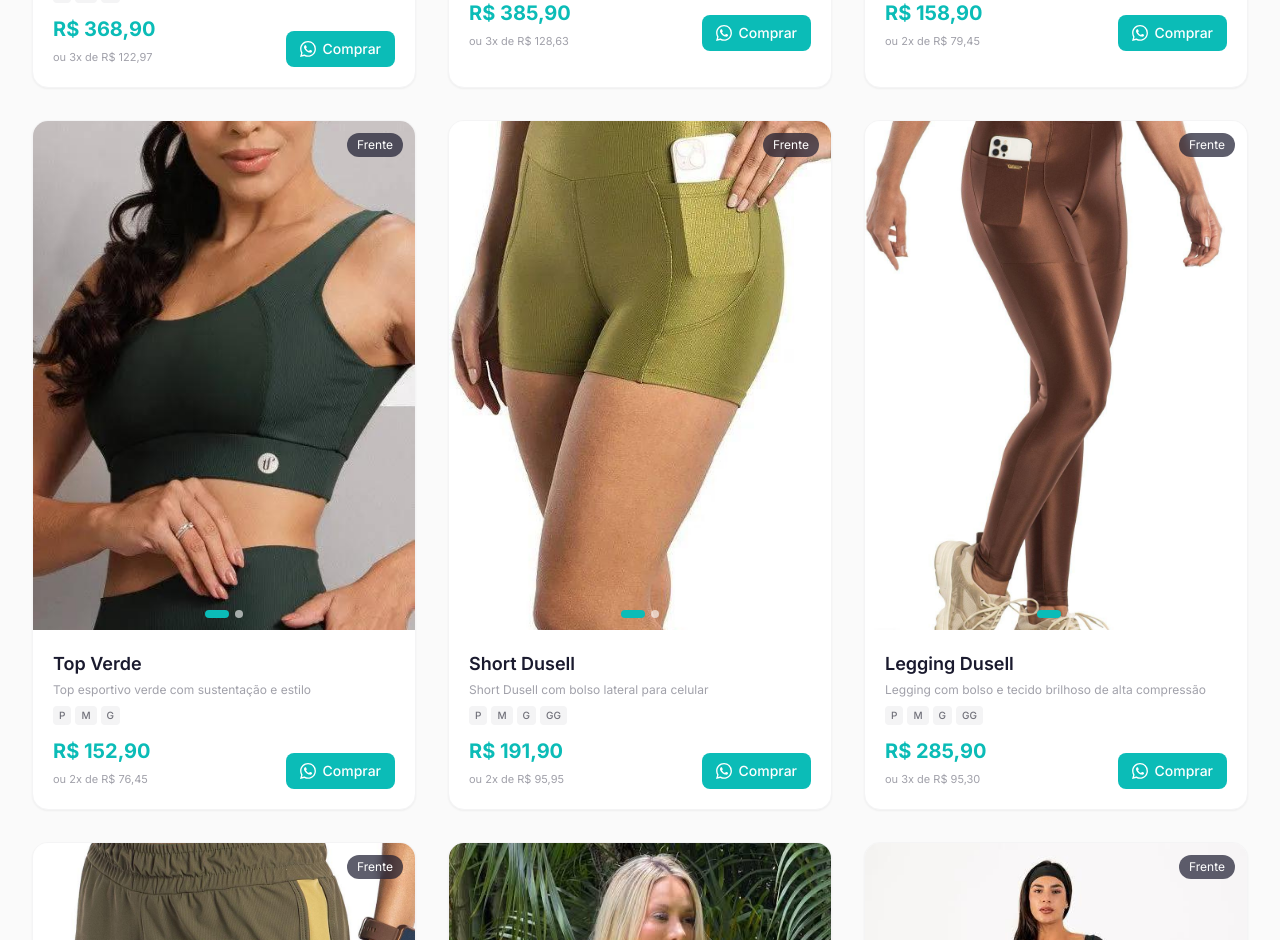
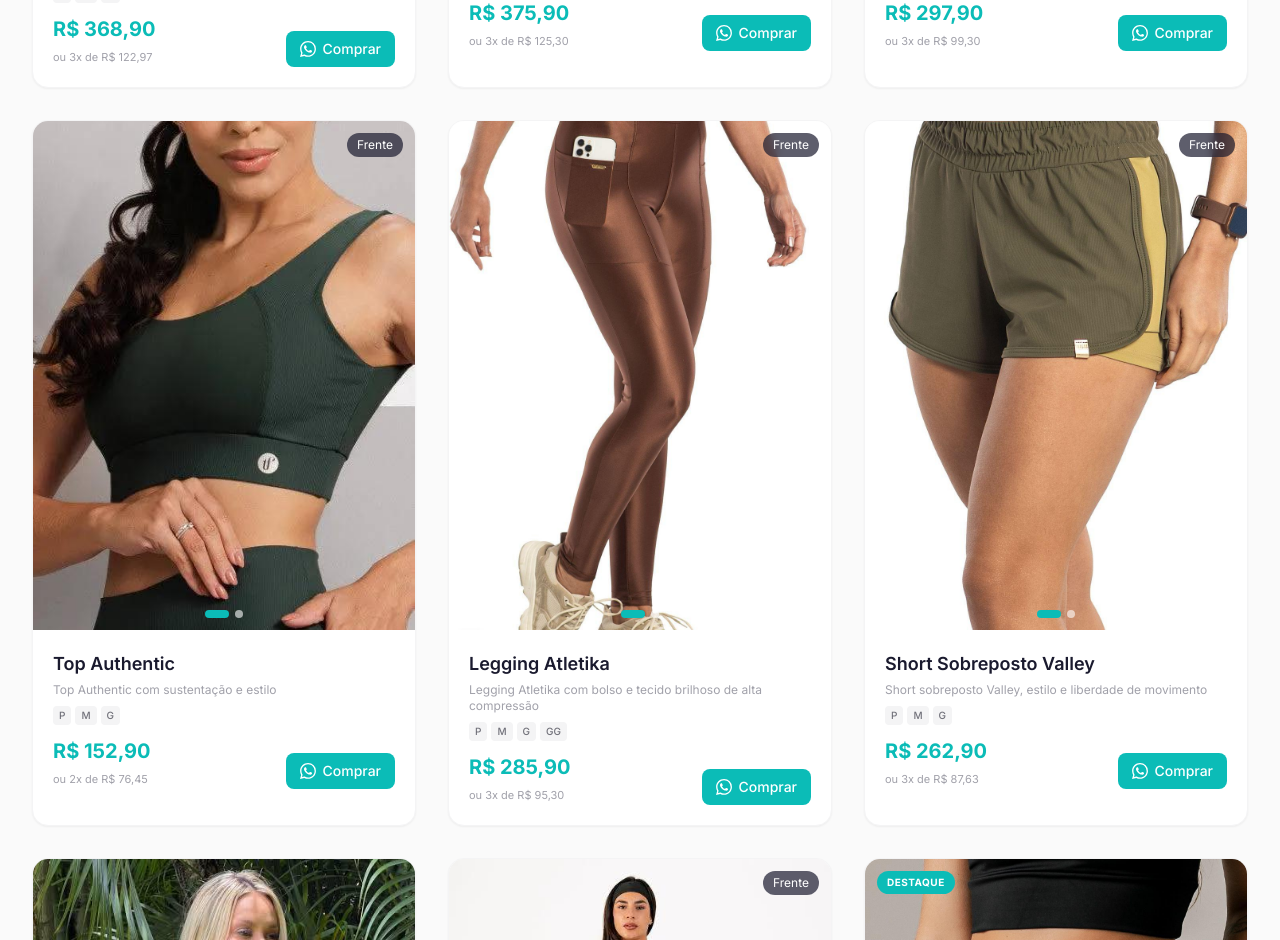
Before and after one commit to JoaoAlisson/gymlove, a Next.js app: page / in a window 1280 px wide. Shown: the part 1860-2800 px from the top of the page. Built offline with nearby package versions, Linux system fonts and the light colour scheme; a web font is replaced by a local one.

Commit message:
fix: aplicar correcoes do v2 REVISADO (nomes, precos, remocoes)

```diff
--- a/src/data/products.ts
+++ b/src/data/products.ts
@@ -43,11 +43,11 @@ export const categories: { label: string; value: Category | "Todos" }[] = [
 export const products: Product[] = [
   {
     id: 1,
-    name: "Macaquinho Frente Única",
+    name: "Macaquinho Wonder",
     price: "R$ 351,90",
     priceValue: 351.9,
     images: ["/products/01-frente.jpg", "/products/02-costas.jpg"],
-    description: "Macaquinho com design frente única, perfeito para treinos intensos",
+    description: "Macaquinho Wonder com design frente única, perfeito para treinos intensos",
     category: "Macaquinho",
     gender: "feminino",
     sizes: ["P", "M", "G"],
@@ -81,17 +81,18 @@ export const products: Product[] = [
     name: "Macaquinho Hyper",
     price: "R$ 368,90",
     priceValue: 368.9,
-    images: ["/products/07.jpg"],
+    images: ["/products/07.jpg", "/products/30.jpg"],
     description: "Macaquinho Hyper com zíper, versátil para qualquer atividade",
     category: "Macaquinho",
     gender: "feminino",
     sizes: ["P", "M", "G"],
+    highlight: true,
   },
   {
     id: 5,
     name: "Macaquinho Manga Longa",
-    price: "R$ 385,90",
-    priceValue: 385.9,
+    price: "R$ 375,90",
+    priceValue: 375.9,
     images: ["/products/08.jpg"],
     description: "Macaquinho manga longa, proteção e conforto",
     category: "Macaquinho",
@@ -100,45 +101,33 @@ export const products: Product[] = [
   },
   {
     id: 6,
-    name: "Macaquinho My Fit Mood",
-    price: "R$ 158,90",
-    priceValue: 158.9,
+    name: "Macacão Fit Nula",
+    price: "R$ 297,90",
+    priceValue: 297.9,
     images: ["/products/09.jpg"],
-    description: "Macaquinho leve e confortável para o dia a dia fitness",
-    category: "Macaquinho",
+    description: "Macacão Fit Nula leve e confortável",
+    category: "Macacão",
     gender: "feminino",
     sizes: ["P", "M", "G", "GG"],
-    highlight: true,
   },
   {
     id: 7,
-    name: "Top Verde",
+    name: "Top Authentic",
     price: "R$ 152,90",
     priceValue: 152.9,
     images: ["/products/10.jpg", "/products/33.jpg"],
-    description: "Top esportivo verde com sustentação e estilo",
+    description: "Top Authentic com sustentação e estilo",
     category: "Top",
     gender: "feminino",
     sizes: ["P", "M", "G"],
   },
   {
-    id: 8,
-    name: "Short Dusell",
-    price: "R$ 191,90",
-    priceValue: 191.9,
-    images: ["/products/11.jpg", "/products/34.jpg"],
-    description: "Short Dusell com bolso lateral para celular",
-    category: "Short",
-    gender: "feminino",
-    sizes: ["P", "M", "G", "GG"],
-  },
-  {
     id: 9,
-    name: "Legging Dusell",
+    name: "Legging Atletika",
     price: "R$ 285,90",
     priceValue: 285.9,
     images: ["/products/12.jpg", "/products/35.jpg"],
-    description: "Legging com bolso e tecido brilhoso de alta compressão",
+    description: "Legging Atletika com bolso e tecido brilhoso de alta compressão",
     category: "Legging",
     gender: "feminino",
     sizes: ["P", "M", "G", "GG"],
@@ -167,11 +156,11 @@ export const products: Product[] = [
   },
   {
     id: 12,
-    name: "Macacão Preto",
-    price: "R$ 339,90",
-    priceValue: 339.9,
+    name: "Macacão Match Longo",
+    price: "R$ 349,90",
+    priceValue: 349.9,
     images: ["/products/15.jpg", "/products/37.jpg"],
-    description: "Macacão preto clássico, elegância para seus treinos",
+    description: "Macacão Match Longo preto, elegância para seus treinos",
     category: "Macacão",
     gender: "feminino",
     sizes: ["P", "M", "G", "GG"],
@@ -190,56 +179,34 @@ export const products: Product[] = [
   },
   {
     id: 14,
-    name: "Top Dusell",
+    name: "Top Hyper Corrida",
     price: "R$ 260,90",
     priceValue: 260.9,
     images: ["/products/17.jpg"],
-    description: "Top Dusell com zíper frontal e mangotes",
+    description: "Top Hyper Corrida com zíper frontal e mangotes",
     category: "Top",
     gender: "feminino",
     sizes: ["P", "M", "G"],
   },
   {
     id: 15,
-    name: "Legging Rosa Imperial",
+    name: "Legging Drop Chantilly",
     price: "R$ 316,90",
     priceValue: 316.9,
     images: ["/products/18.jpg", "/products/41.jpg"],
-    description: "Legging rosa imperial Drop Chantilly, alta compressão",
+    description: "Legging Drop Chantilly cor rosa imperial / vinho, alta compressão",
     category: "Legging",
     gender: "feminino",
     sizes: ["P", "M", "G", "GG"],
     highlight: true,
   },
   {
-    id: 16,
-    name: "Top Rosa Imperial (cor 1)",
-    price: "R$ 219,90",
-    priceValue: 219.9,
-    images: ["/products/19.jpg"],
-    description: "Top Rosa Imperial com alça frente única",
-    category: "Top",
-    gender: "feminino",
-    sizes: ["P", "M", "G"],
-  },
-  {
-    id: 17,
-    name: "Top Rosa Imperial (cor 2)",
-    price: "R$ 210,90",
-    priceValue: 210.9,
-    images: ["/products/20.jpg"],
-    description: "Top Rosa Imperial com alças finas",
-    category: "Top",
-    gender: "feminino",
-    sizes: ["P", "M", "G"],
-  },
-  {
     id: 18,
     name: "Short Wonder c/ Bolso",
     price: "R$ 191,90",
     priceValue: 191.9,
-    images: ["/products/21.jpg"],
-    description: "Short Wonder com bolso lateral",
+    images: ["/products/21.jpg", "/products/11.jpg", "/products/34.jpg"],
+    description: "Short Wonder com bolso lateral, cor verde militar/oliva",
     category: "Short",
     gender: "feminino",
     sizes: ["P", "M", "G", "GG"],
@@ -257,11 +224,11 @@ export const products: Product[] = [
   },
   {
     id: 20,
-    name: "Conjunto de Calça Rosa",
+    name: "Conjunto Top + Legging Vermelho",
     price: "R$ 200,90",
     priceValue: 200.9,
     images: ["/products/23.jpg"],
-    description: "Conjunto de calça rosa fitness",
+    description: "Conjunto top vermelho + legging vermelha",
     category: "Conjunto",
     gender: "feminino",
     sizes: ["P", "M", "G"],
@@ -280,11 +247,11 @@ export const products: Product[] = [
   },
   {
     id: 22,
-    name: "Conjunto de Calça Lilás",
+    name: "Conjunto Top + Legging Rosa",
     price: "R$ 202,90",
     priceValue: 202.9,
     images: ["/products/25.jpg"],
-    description: "Conjunto de calça lilás fitness",
+    description: "Conjunto top rosa + legging rosa",
     category: "Conjunto",
     gender: "feminino",
     sizes: ["P", "M", "G"],
@@ -306,7 +273,7 @@ export const products: Product[] = [
     price: "R$ 220,90",
     priceValue: 220.9,
     images: ["/products/27.jpg"],
-    description: "Conjunto Hot fitness",
+    description: "Conjunto Hot bordô/vinho - top + legging longa",
     category: "Conjunto",
     gender: "feminino",
     sizes: ["P", "M", "G"],
@@ -324,20 +291,8 @@ export const products: Product[] = [
     sizes: ["P", "M", "G", "GG"],
   },
   {
-    id: 26,
-    name: "Macaquinho Hyper (variação)",
-    price: "R$ 368,90",
-    priceValue: 368.9,
-    images: ["/products/30.jpg"],
-    description: "Macaquinho Hyper feminino com zíper",
-    category: "Macaquinho",
-    gender: "feminino",
-    sizes: ["P", "M", "G"],
-    highlight: true,
-  },
-  {
     id: 27,
-    name: "Conjunto Top Faixa + Short Hyper",
+    name: "Conjunto Top Faixa + Short Hyper Tranpass",
     price: "Top R$ 133,90 / Short R$ 140,90",
     priceValue: 274.8,
     images: ["/products/31.jpg"],
@@ -352,18 +307,18 @@ export const products: Product[] = [
     price: "R$ 173,00",
     priceValue: 173,
     images: ["/products/32.jpg"],
-    description: "Camiseta Gota feminina",
-    category: "Camiseta",
+    description: "Camiseta Gota verde escuro/musgo, costas em alça/X",
+    category: "Top",
     gender: "feminino",
     sizes: ["P", "M", "G", "GG"],
   },
   {
     id: 29,
     name: "Short Hyper",
-    price: "R$ 175,90",
-    priceValue: 175.9,
+    price: "R$ 159,90",
+    priceValue: 159.9,
     images: ["/products/38.jpg"],
-    description: "Short Hyper feminino com bolso lateral",
+    description: "Short Hyper feminino",
     category: "Short",
     gender: "feminino",
     sizes: ["P", "M", "G"],
```
